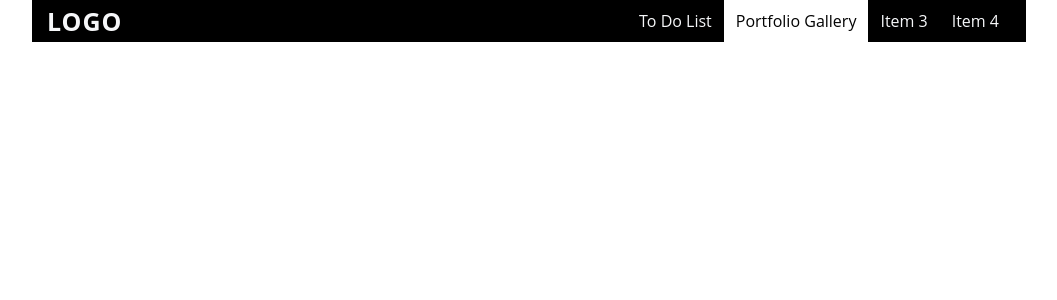
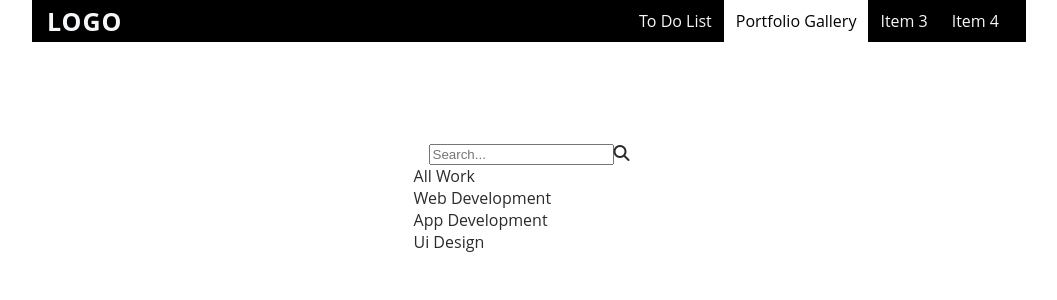
Before and after one commit to savus/ProjectsRepractice, a React (Vite) app: page / in a window 1280 px wide. Both pictures are taken after a click on the item "Portfolio Gallery". Shown: the top 300 px of the page, without its empty margins (111-1168 px from the left). Built offline with nearby package versions, Linux system fonts and the light colour scheme; data requests are answered from the project's data file.

Commit message:
write base html for nav-links of portfolio-gallery section

```diff
--- a/src/App.tsx
+++ b/src/App.tsx
@@ -125,8 +125,28 @@ function App() {
         <ScreenLayout
           id={"portfolio-gallery"}
           activeLinkState={activeLinkState}
-          data-animation={"slideFadeInRight"}
-        ></ScreenLayout>
+          dataAnimation={"slideFadeInRight"}
+        >
+          <section className="portfolio-section">
+            <div className="container search-container">
+              <label htmlFor="search">
+                <input
+                  type="text"
+                  id="search"
+                  className="search-input"
+                  placeholder="Search..."
+                />
+                <i className="fas fa-search"></i>
+              </label>
+            </div>
+            <ul className="ul-defaults-none portfolio-filter-nav">
+              <li className="filter-link">All Work</li>
+              <li className="filter-link">Web Development</li>
+              <li className="filter-link">App Development</li>
+              <li className="filter-link">Ui Design</li>
+            </ul>
+          </section>
+        </ScreenLayout>
       </MainSectionLayout>
     </>
   );
```
